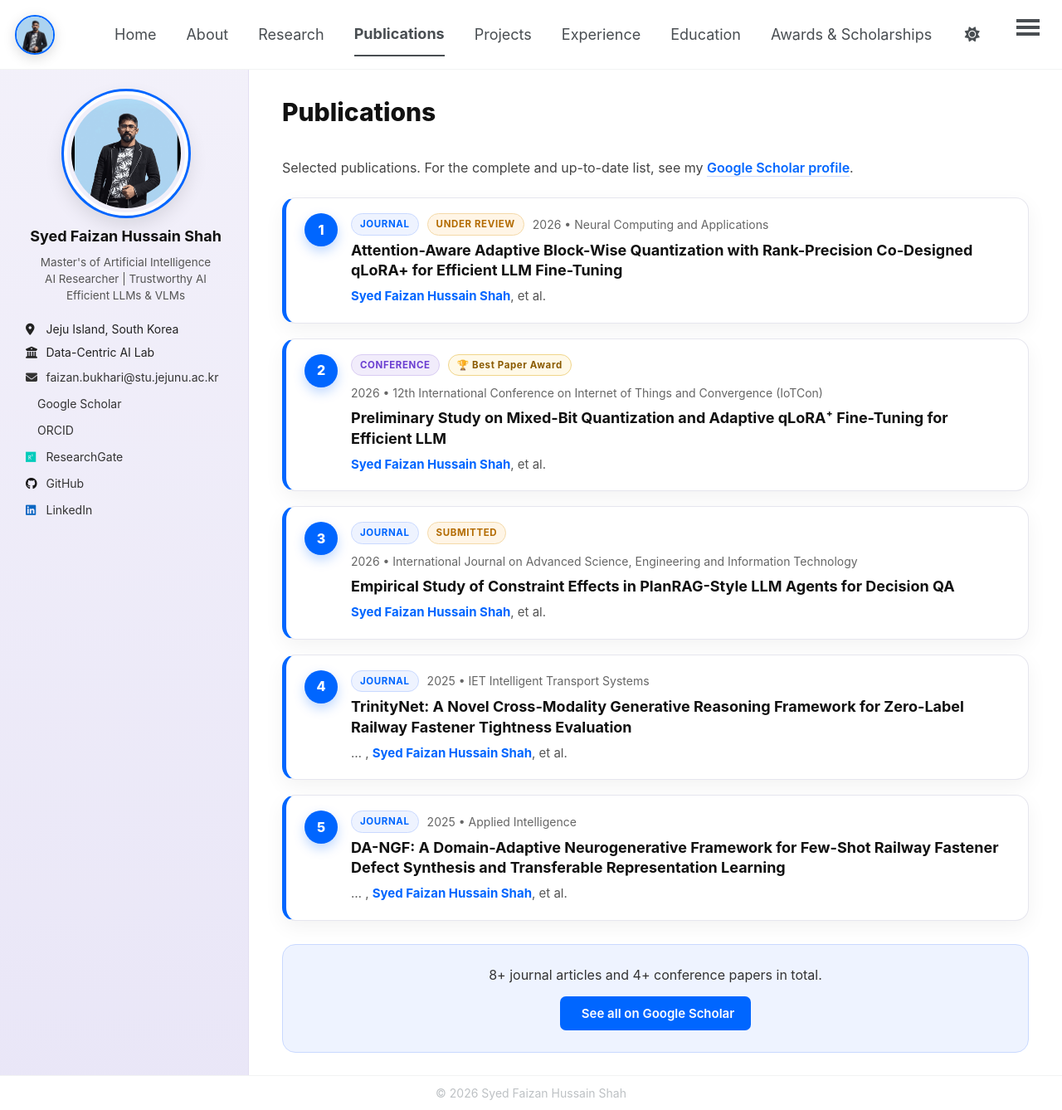
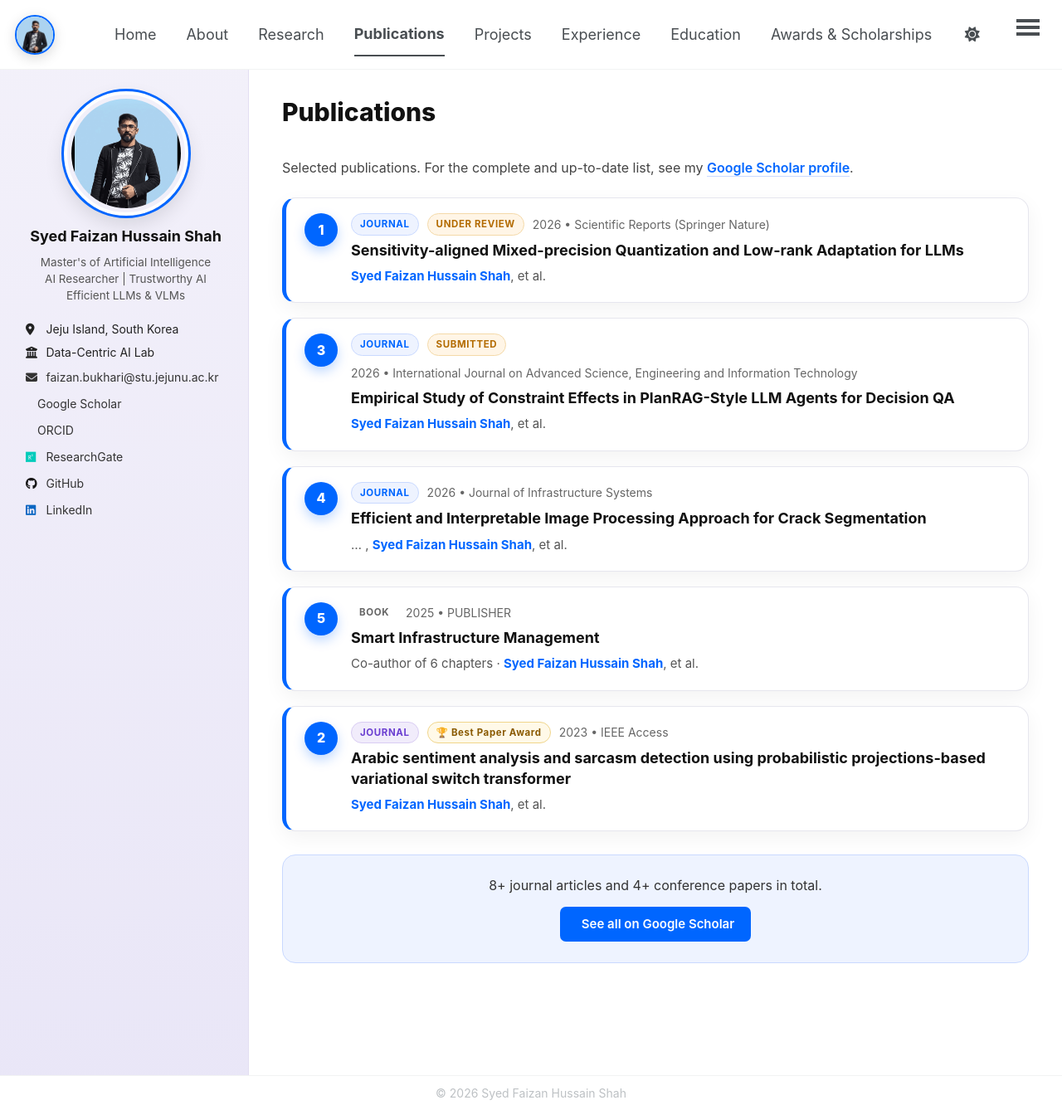
Before and after one commit to Fazi743/Fazi743.github.io, a Jekyll site: the page built from _pages/publications.html, in a window 1280 px wide and 1338 px high. Shown: the whole window at 83% size. Built offline with Jekyll 4.4.1, drawn with Linux system fonts in a browser that asks for light colours; a style sheet for code colours, icons or effects is not loaded.

Commit message:
Update publications.html

```diff
--- a/_pages/publications.html
+++ b/_pages/publications.html
@@ -16,22 +16,9 @@ author_profile: true
     <div class="pub-meta">
       <span class="pub-type pub-type--journal">Journal</span>
       <span class="pub-status pub-status--review">Under Review</span>
-      <span class="pub-venue">2026 • Neural Computing and Applications</span>
+      <span class="pub-venue">2026 • Scientific Reports (Springer Nature)</span>
     </div>
-    <h3 class="pub-title">Attention-Aware Adaptive Block-Wise Quantization with Rank-Precision Co-Designed qLoRA+ for Efficient LLM Fine-Tuning</h3>
-    <p class="pub-authors"><strong>Syed Faizan Hussain Shah</strong>, et al.</p>
-  </div>
-</div>
-
-<div class="pub">
-  <div class="pub-num">2</div>
-  <div class="pub-body">
-    <div class="pub-meta">
-      <span class="pub-type pub-type--conf">Conference</span>
-      <span class="pub-status pub-status--award">🏆 Best Paper Award</span>
-      <span class="pub-venue">2026 • 12th International Conference on Internet of Things and Convergence (IoTCon)</span>
-    </div>
-    <h3 class="pub-title">Preliminary Study on Mixed-Bit Quantization and Adaptive qLoRA⁺ Fine-Tuning for Efficient LLM</h3>
+    <h3 class="pub-title">Sensitivity-aligned Mixed-precision Quantization and Low-rank Adaptation for LLMs</h3>
     <p class="pub-authors"><strong>Syed Faizan Hussain Shah</strong>, et al.</p>
   </div>
 </div>
@@ -54,9 +41,9 @@ author_profile: true
   <div class="pub-body">
     <div class="pub-meta">
       <span class="pub-type pub-type--journal">Journal</span>
-      <span class="pub-venue">2025 • IET Intelligent Transport Systems</span>
+      <span class="pub-venue">2026 • Journal of Infrastructure Systems</span>
     </div>
-    <h3 class="pub-title">TrinityNet: A Novel Cross-Modality Generative Reasoning Framework for Zero-Label Railway Fastener Tightness Evaluation</h3>
+    <h3 class="pub-title">Efficient and Interpretable Image Processing Approach for Crack Segmentation</h3>
     <p class="pub-authors">… , <strong>Syed Faizan Hussain Shah</strong>, et al.</p>
   </div>
 </div>
@@ -65,11 +52,24 @@ author_profile: true
   <div class="pub-num">5</div>
   <div class="pub-body">
     <div class="pub-meta">
-      <span class="pub-type pub-type--journal">Journal</span>
-      <span class="pub-venue">2025 • Applied Intelligence</span>
+      <span class="pub-type pub-type--book">Book</span>
+      <span class="pub-venue">2025 • PUBLISHER</span>
     </div>
-    <h3 class="pub-title">DA-NGF: A Domain-Adaptive Neurogenerative Framework for Few-Shot Railway Fastener Defect Synthesis and Transferable Representation Learning</h3>
-    <p class="pub-authors">… , <strong>Syed Faizan Hussain Shah</strong>, et al.</p>
+    <h3 class="pub-title">Smart Infrastructure Management</h3>
+    <p class="pub-authors">Co-author of 6 chapters · <strong>Syed Faizan Hussain Shah</strong>, et al.</p>
+  </div>
+</div>
+
+<div class="pub">
+  <div class="pub-num">2</div>
+  <div class="pub-body">
+    <div class="pub-meta">
+      <span class="pub-type pub-type--conf">Journal</span>
+      <span class="pub-status pub-status--award">🏆 Best Paper Award</span>
+      <span class="pub-venue">2023 • IEEE Access</span>
+    </div>
+    <h3 class="pub-title">Arabic sentiment analysis and sarcasm detection using probabilistic projections-based variational switch transformer</h3>
+    <p class="pub-authors"><strong>Syed Faizan Hussain Shah</strong>, et al.</p>
   </div>
 </div>
 
```
